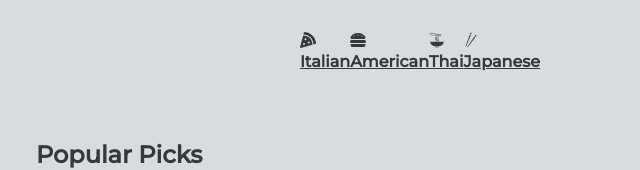
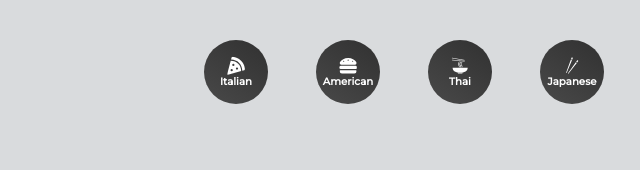
Before and after one commit to mwiby/delikatessen, a React (Create React App) app: page / in a window 1280 px wide. Shown: the top 170 px of the page, without its empty margins (220-860 px from the left). Built offline with nearby package versions, Linux system fonts and the light colour scheme; no server answers.

Commit message:
Styled navbar for cuisine selection

```diff
--- a/src/components/Category.jsx
+++ b/src/components/Category.jsx
@@ -10,35 +10,35 @@
   return (
 
     <List>
-        <NavLink to={'cuisine/Italian'}>
+        <SLink to={'cuisine/Italian'}>
             <FaPizzaSlice />
             <h4>
                 Italian
             </h4>
-        </NavLink>
+        </SLink>
 
-        <NavLink to={'cuisine/American'}>
+        <SLink to={'cuisine/American'}>
         <FaHamburger />
             <h4>
                 American
             </h4>
-        </NavLink>
+        </SLink>
 
 
-        <NavLink to={'cuisine/Thai'}>
+        <SLink to={'cuisine/Thai'}>
         <GiNoodles />
             <h4>
                 Thai
             </h4>
-        </NavLink>
+        </SLink>
 
 
-        <NavLink to={'cuisine/Japanese'}>
+        <SLink to={'cuisine/Japanese'}>
         <GiChopsticks />
             <h4>
                 Japanese
             </h4>
-        </NavLink>
+        </SLink>
 
     </List>
 
@@ -49,6 +49,42 @@
     display: flex;
     justify-content: center;
     margin: 2rem 0rem;
-`
+`;
+
+const SLink = styled(NavLink)`
+    display: flex;
+    flex-direction: column;
+    justify-content: center;
+    align-items: center;
+    border-radius: 50%;
+    margin-right: 2rem;
+    text-decoration: none;
+    background: linear-gradient(35deg,#494949,#313131);
+    width: 5rem;
+    height: 5rem;
+    cursor: pointer;
+    transform: scale(0.8);
+
+    h4 {
+        color: white;
+        font-size: 0.8rem;
+    }
+    svg{
+        color: white;
+        font-size: 1.4rem;
+    }
+    &.active{
+        background: linear-gradient(to right, #89eb34, #50a17a);
+
+    svg{
+        color: white;
+    }
+    h4{
+        color: white;
+    }
+    }
+
+
+`;
 
 export default Category
```
